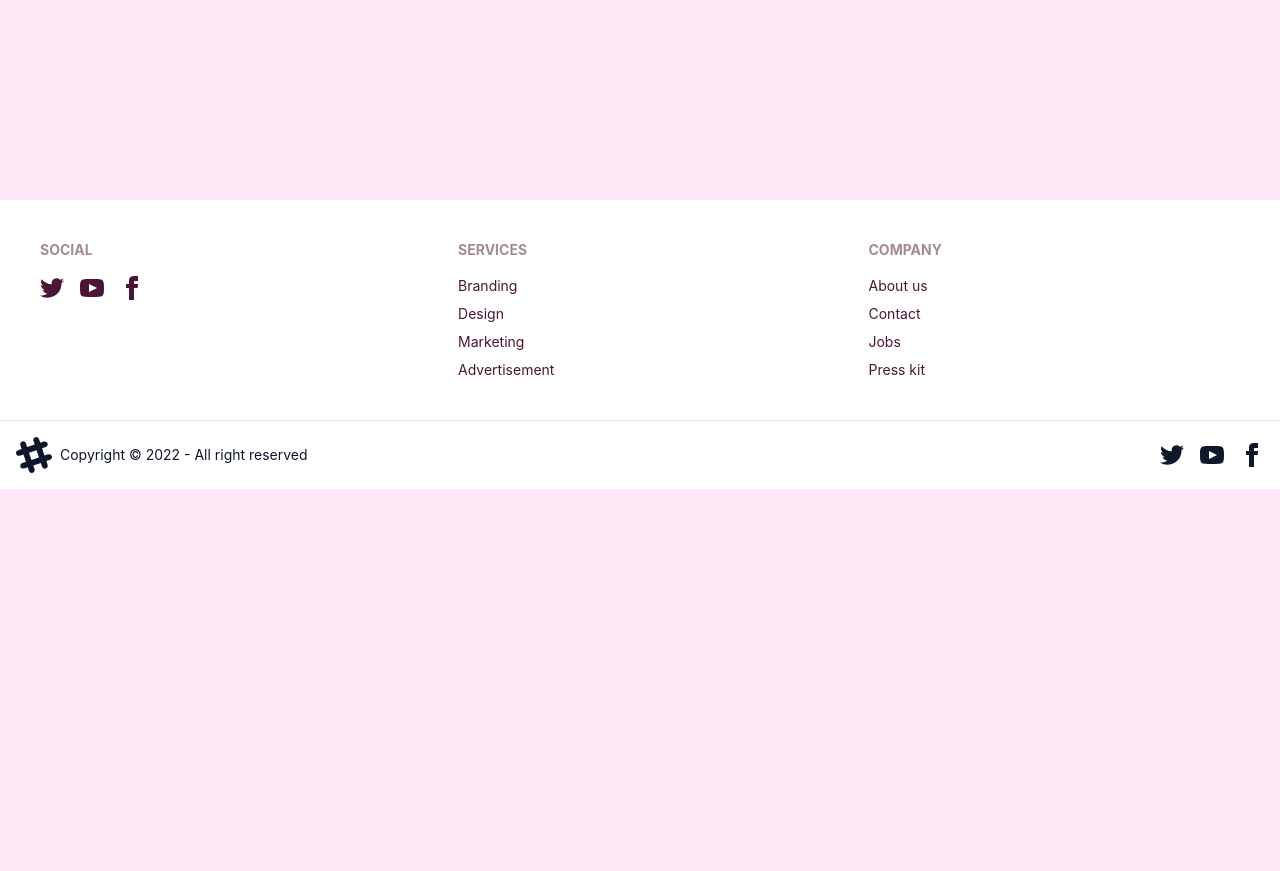
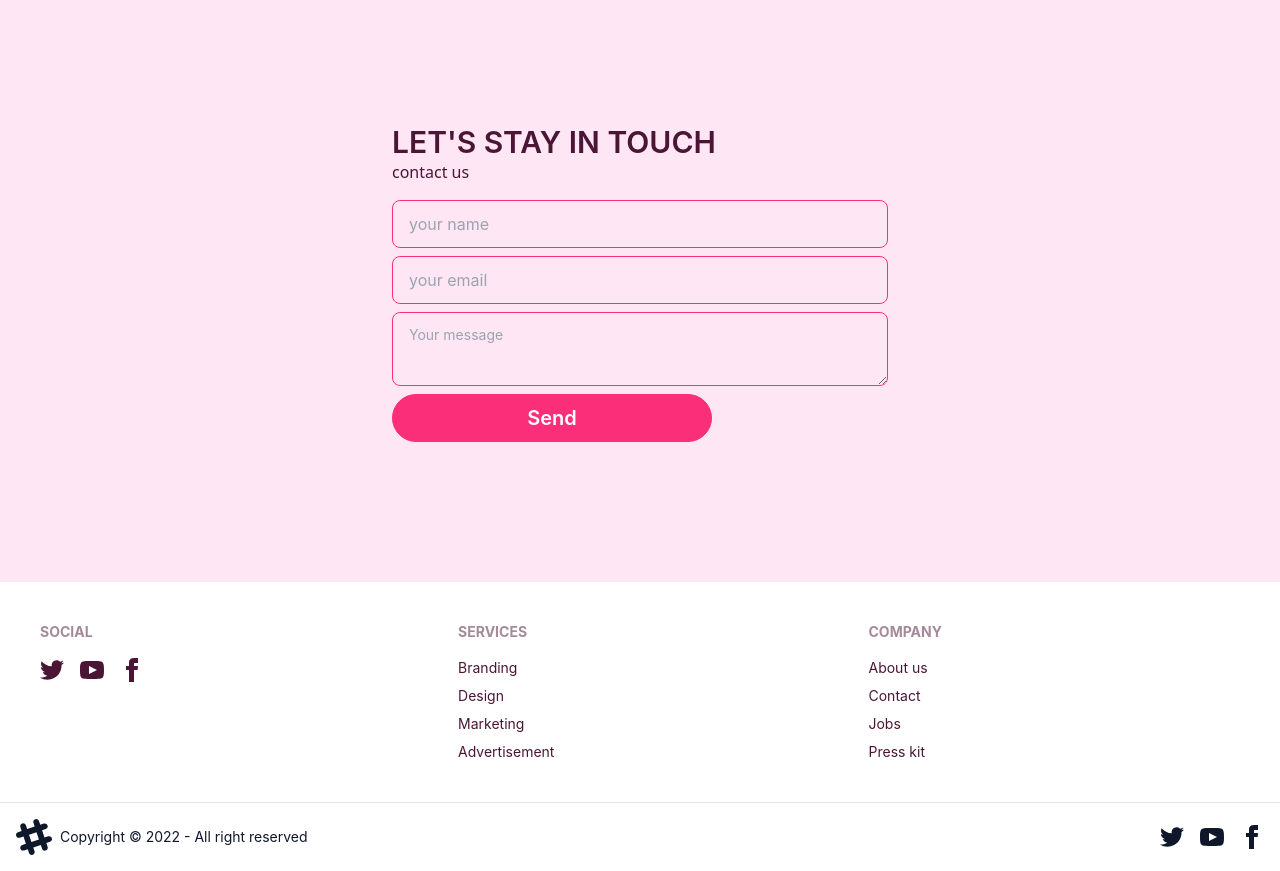
Before and after one commit to Fahid24/business-site-task, a React (Create React App) app: page / in a window 1280 px wide. Shown: the part 3760-4631 px from the top of the page. Before the commit the page ends 4249 px from the top, so only its background shows below. Built offline with nearby package versions, Linux system fonts and the light colour scheme.

Commit message:
added contact

```diff
--- a/package.json
+++ b/package.json
@@ -3,6 +3,7 @@
   "version": "0.1.0",
   "private": true,
   "dependencies": {
+    "@emailjs/browser": "^3.7.0",
     "@testing-library/jest-dom": "^5.16.5",
     "@testing-library/react": "^13.4.0",
     "@testing-library/user-event": "^13.5.0",
@@ -11,6 +12,7 @@
     "react-dom": "^18.2.0",
     "react-icons": "^4.4.0",
     "react-scripts": "5.0.1",
+    "react-toastify": "^9.0.8",
     "swiper": "^8.4.2",
     "web-vitals": "^2.1.4"
   },
--- /dev/null
+++ b/src/Pages/Home/Contact.js
@@ -0,0 +1,47 @@
+import React, { useRef } from 'react';
+import emailjs from '@emailjs/browser';
+import { ToastContainer, toast } from 'react-toastify';
+import 'react-toastify/dist/ReactToastify.css';
+
+
+
+
+const Contact = () => {
+    const form = useRef();
+
+
+    const sendEmail = (e) => {
+        e.preventDefault();
+
+        emailjs.sendForm('service_f4330p6', 'template_06l84hp', form.current, 'P7950myh5qvDIqce_')
+            .then((result) => {
+                toast('successfully sended');
+            }, (error) => {
+                toast('problem to send message');
+            });
+        e.target.reset()
+    };
+
+    return (
+        <>
+            <div className=" px-10 bg-base-100 max-w-xl mt-16 mx-auto">
+                <div className="grid justify-center gap-4 grid-cols-1">
+                    <div>
+                        <h2 className="text-3xl font-semibold font-">LET'S STAY IN TOUCH</h2>
+                        <p className='text-md font-sans'>contact us</p>
+                    </div>
+                    <form className='grid grid-cols-1 text-center justify-center gap-2 ' ref={form} onSubmit={sendEmail}>
+                        <input type="text" name='name' placeholder='your name' required className="input input-bordered input-primary max-w-xl " />
+                        <input type="text" name='email' placeholder='your email' required className="input  input-bordered input-primary max-w-xl " />
+                        <textarea name='message' className="textarea  textarea-primary max-w-xl" required placeholder="Your message"></textarea>
+                        <input className='btn rounded-full  btn-primary lg:max-w-xs rounded-0  text-xl normal-case text-white ' type="submit" value='Send' />
+                    </form>
+
+                </div>
+                <ToastContainer></ToastContainer>
+            </div>
+        </>
+    );
+};
+
+export default Contact;
--- a/src/Pages/Home/Home.js
+++ b/src/Pages/Home/Home.js
@@ -7,6 +7,7 @@ import Products from './Products';
 import Service from './Service';
 import Slider from '../../Components/Slider/Slider';
 import { BsFillChatDotsFill } from 'react-icons/bs';
+import Contact from './Contact';
 
 
 const Home = () => {
@@ -19,6 +20,7 @@ const Home = () => {
             <Products />
             <Package />
             <Service />
+            <Contact />
 
             {/* sticky chat bar */}
             <div className='sticky right-0 bottom-0 flex justify-end'>
--- a/src/Pages/Home/Products.js
+++ b/src/Pages/Home/Products.js
@@ -6,7 +6,7 @@ const Products = () => {
     return (
         <>
             <h1 className='text-2xl lg:text-5xl text-center font-bold'>Social media management <br /><span className='rounded-md border-b-4 border-secondary'>solutions built for scale</span></h1>
-            <div className='grid grid-cols-1 justify-center md:grid-cols-2 lg:grid-cols-3 px-20 mt-10 lg:mt-20 gap-10'>
+            <div className='grid grid-cols-1 justify-center md:grid-cols-2 lg:grid-cols-3 px-5 lg:px-20 mt-10 lg:mt-20 gap-10'>
                 {
                     products.map(product => (
                         <Product
```
Also changed, not shown: 1 other file (tests, documents, lock files or other folders).
